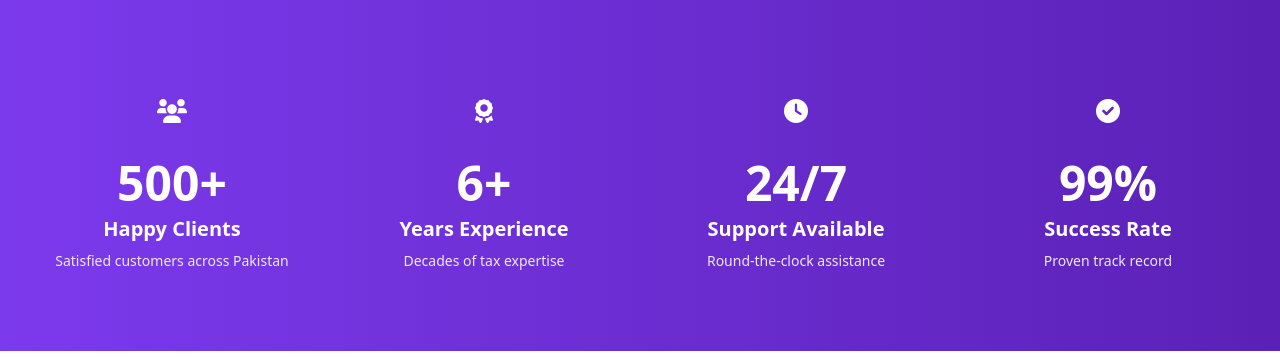
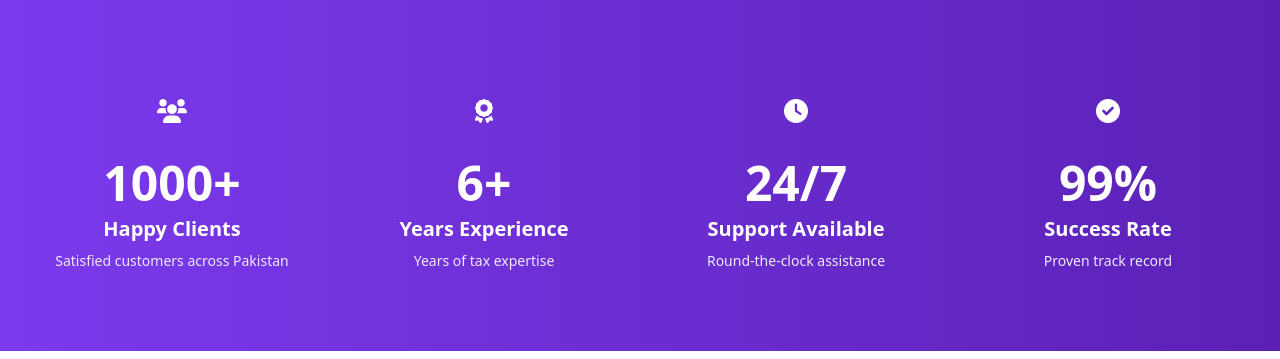
Before and after one commit to i-abdul-raheem/etax, a PHP site: page /taxpulse/ in a window 1280 px wide. Shown: the part 865-1224 px from the top of the page. Run offline with PHP 8.4, Linux system fonts and the light colour scheme; data comes from the database, SQL or seed files in the repository.

Commit message:
Clients updated

```diff
--- a/about.php
+++ b/about.php
@@ -66,7 +66,7 @@ require_once 'includes/db.sqlite.php';
                             <div class="text-gray-600">Years Experience</div>
                         </div>
                         <div class="text-center">
-                            <div class="text-3xl font-bold text-purple-600 mb-2">500+</div>
+                            <div class="text-3xl font-bold text-purple-600 mb-2">1000+</div>
                             <div class="text-gray-600">Happy Clients</div>
                         </div>
                     </div>
--- a/index.php
+++ b/index.php
@@ -82,7 +82,7 @@ require_once 'includes/db.sqlite.php';
                     <div class="w-16 h-16 bg-white/20 rounded-full flex items-center justify-center mx-auto mb-4 group-hover:bg-white/30 transition-colors">
                         <i class="fas fa-users text-2xl"></i>
                     </div>
-                    <div class="text-4xl md:text-5xl font-bold mb-2 group-hover:scale-110 transition-transform">500+</div>
+                    <div class="text-4xl md:text-5xl font-bold mb-2 group-hover:scale-110 transition-transform">1000+</div>
                     <div class="text-xl font-semibold mb-2">Happy Clients</div>
                     <div class="text-purple-100 text-sm">Satisfied customers across Pakistan</div>
                 </div>
@@ -93,7 +93,7 @@ require_once 'includes/db.sqlite.php';
                     </div>
                     <div class="text-4xl md:text-5xl font-bold mb-2 group-hover:scale-110 transition-transform">6+</div>
                     <div class="text-xl font-semibold mb-2">Years Experience</div>
-                    <div class="text-purple-100 text-sm">Decades of tax expertise</div>
+                    <div class="text-purple-100 text-sm">Years of tax expertise</div>
                 </div>
 
                 <div class="text-center group">
```
